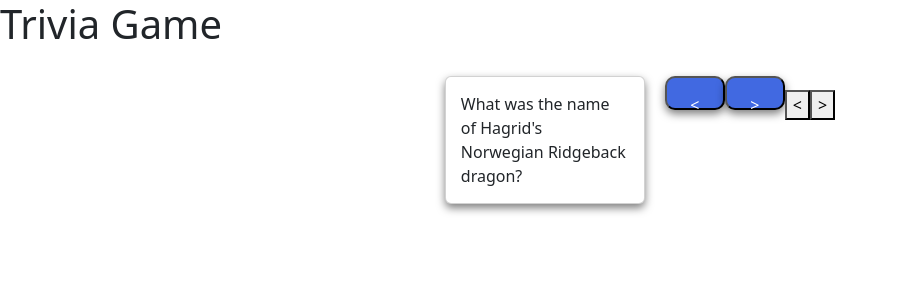
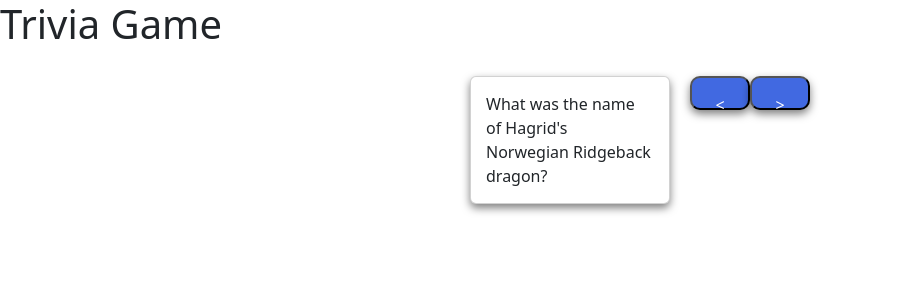
Before and after one commit to mathewrobins/react-trivia, a React (Vite) app: page / in a window 1280 px wide. Shown: the top 300 px of the page, without its empty margins (0-898 px from the left). Built offline with nearby package versions, Linux system fonts and the light colour scheme.

Commit message:
created bindings for Direction component

```diff
--- a/src/App.tsx
+++ b/src/App.tsx
@@ -142,24 +142,17 @@ function App() {
             answer={questions[index].answer}
           />
           <div className = "bottom">
-            <button
-              className = "nav-button"
-              key = "back"
-              onClick = {()=>{ handleClick("back")}}
-              >
-                 &lt;
-              </button>
-              <button
-                className = "nav-button"
+
+              <Direction
+                direction = "back"
+                key = "back"
+                onClick = {()=>{ handleClick("back")}}
+              />
+              <Direction
+                direction = "forward"
                 key = "forward"
                 onClick = {()=>{ handleClick("forward")}}
-                >
-                  &gt;
-              </button>
-              <Direction direction = "back" />
-              <Direction direction = "forward" />
-
-
+              />
           </div>
         </div>
     </>
--- a/src/assets/Direction.tsx
+++ b/src/assets/Direction.tsx
@@ -1,15 +1,14 @@
 
-interface Props{
-    direction: string
-}
 
-function Direction(props: Props) {
-  return (
-    <button>
-        {props.direction === "forward" && " > "}
-        {props.direction === "back" && " < "}
-    </button>
-  )
-}
+function Direction({ direction, onClick }: { direction: string; onClick: React.MouseEventHandler<HTMLButtonElement> }) {
+    return (
+      <button
+        className = "nav-button"
+        onClick={onClick}
+      >
+        {direction === "forward" ? ">" :  "<"}
+      </button>
+    );
+  }
 
 export default Direction
```
